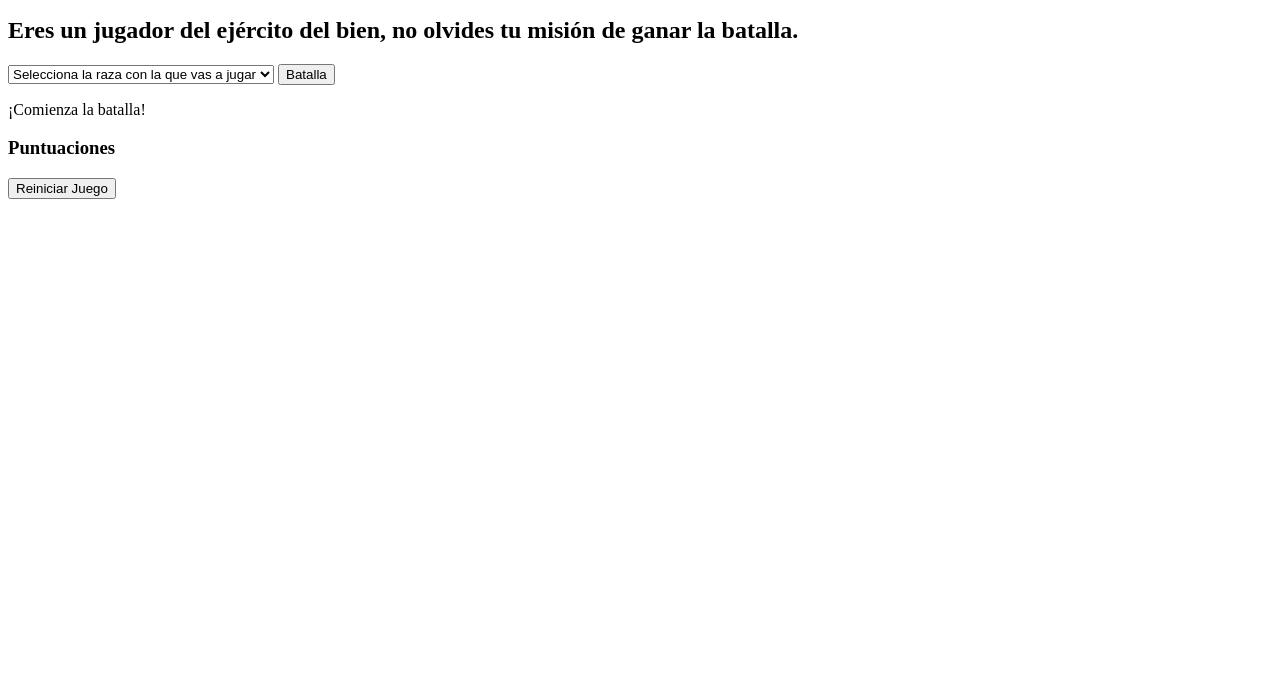
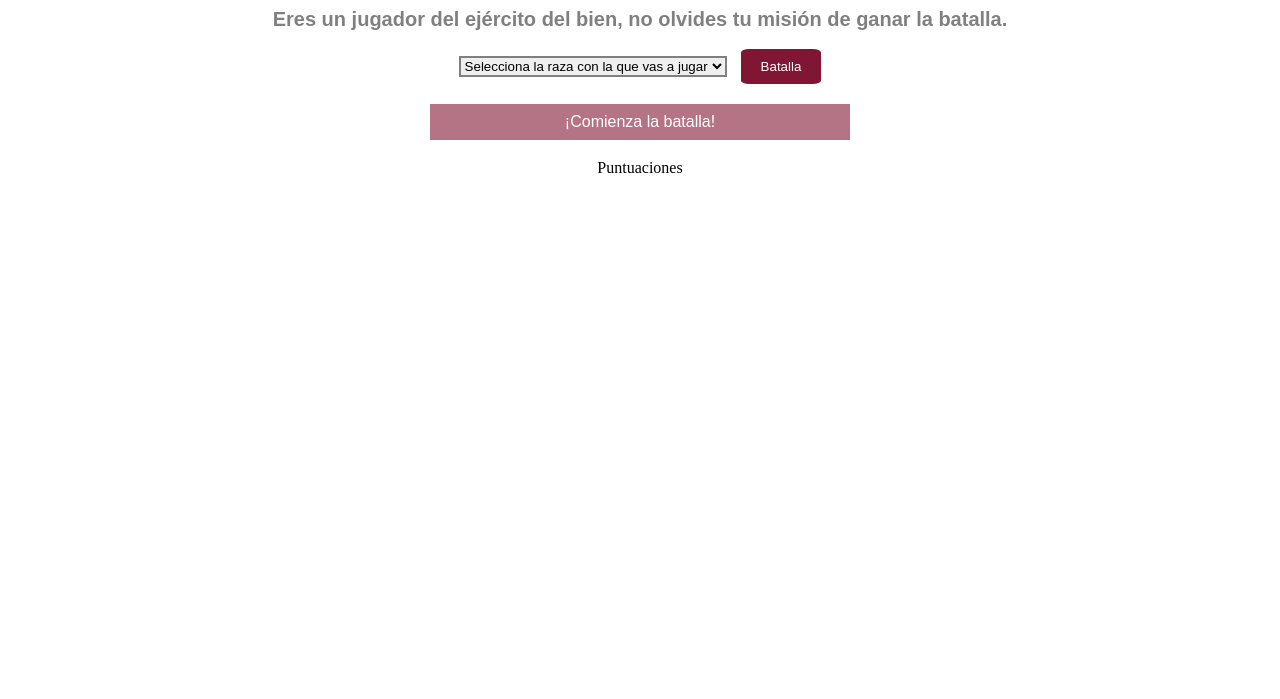
Before and after one commit to Adalab/modulo-2-evaluacion-intermedia-mireiaparra, a plain HTML site: page index.html in a window 1280 px wide. Shown: the part 101-800 px from the top of the page. Drawn offline with Linux system fonts and the light colour scheme; the site is published under a folder, as on GitHub Pages, so addresses that start at the root find nothing; a web font is replaced by a local one.

Commit message:
fix routes

```diff
--- a/index.html
+++ b/index.html
@@ -7,8 +7,8 @@
     <link rel="preconnect" href="https://fonts.googleapis.com">
 <link rel="preconnect" href="https://fonts.gstatic.com" crossorigin>
 <link href="https://fonts.googleapis.com/css2?family=Familjen+Grotesk:wght@400;700&display=swap" rel="stylesheet">
-    <link rel="stylesheet" href="/src/css/reset.css" />
-    <link rel="stylesheet" href="/src/css/styles.css" />
+    <link rel="stylesheet" href="./src/css/reset.css" />
+    <link rel="stylesheet" href="./src/css/styles.css" />
     <title>Evaluación intermedia Mireia Maldonado Parra</title>
 </head>
 <body>
@@ -33,6 +33,6 @@
     <p class="js-cpu"></p>
     <button class="js-restart hidden start">Reiniciar Juego</button>
 </main>
-    <script src="/src/js/main.js"></script>
+    <script src="./src/js/main.js"></script>
 </body>
 </html>
```
